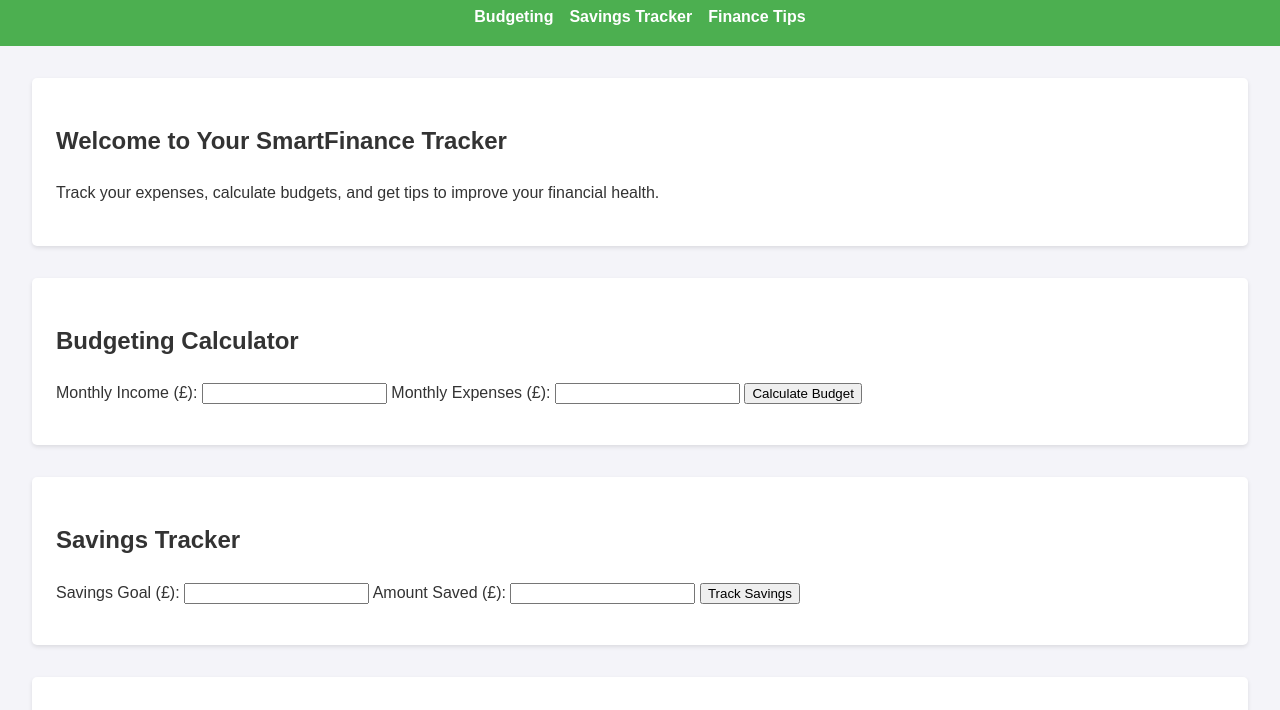
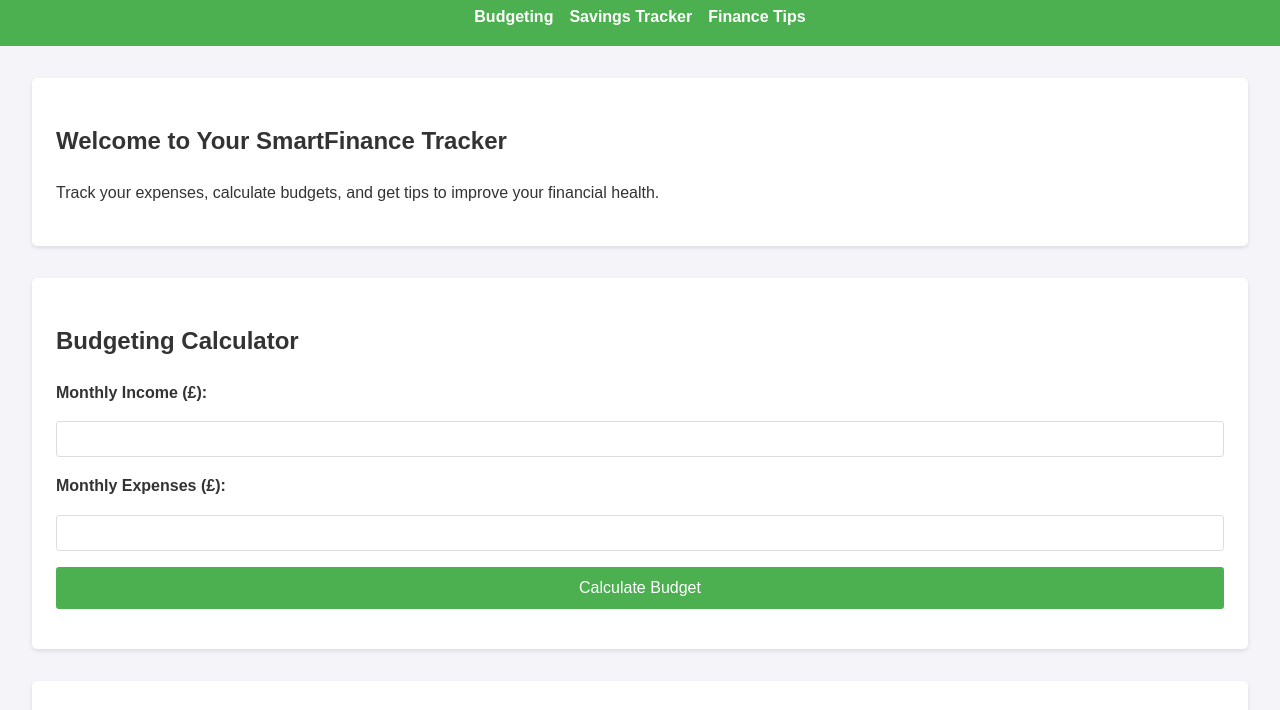
Before and after one commit to agodahdev/smartfinance, a plain HTML site: page index.html in a window 1280 px wide. Shown: the part 90-800 px from the top of the page. Drawn offline with Linux system fonts and the light colour scheme.

Commit message:
added forms styling

```diff
--- a/assets/css/styles.css
+++ b/assets/css/styles.css
@@ -50,3 +50,36 @@ section {
 sectionn h2 {
     color: #4caf50;
 }
+
+/* Form Styles */
+form {
+    display: flex;
+    flex-direction: column;
+    gap: 1rem;
+}
+
+label {
+    font-weight: bold;
+
+}
+
+input[type="number"] {
+    padding: 0.5rem;
+    border: 1px solid #ddd;
+    border-radius: 3px;
+    font-size: 1rem;
+}
+
+button {
+    padding: 0.75rem;
+    background: #4caf50;
+    color: white;
+    border: none;
+    border-radius: 3px;
+    cursor: pointer;
+    font-size: 1rem;
+}
+
+button:hover {
+    background: #45a049;
+}
```
